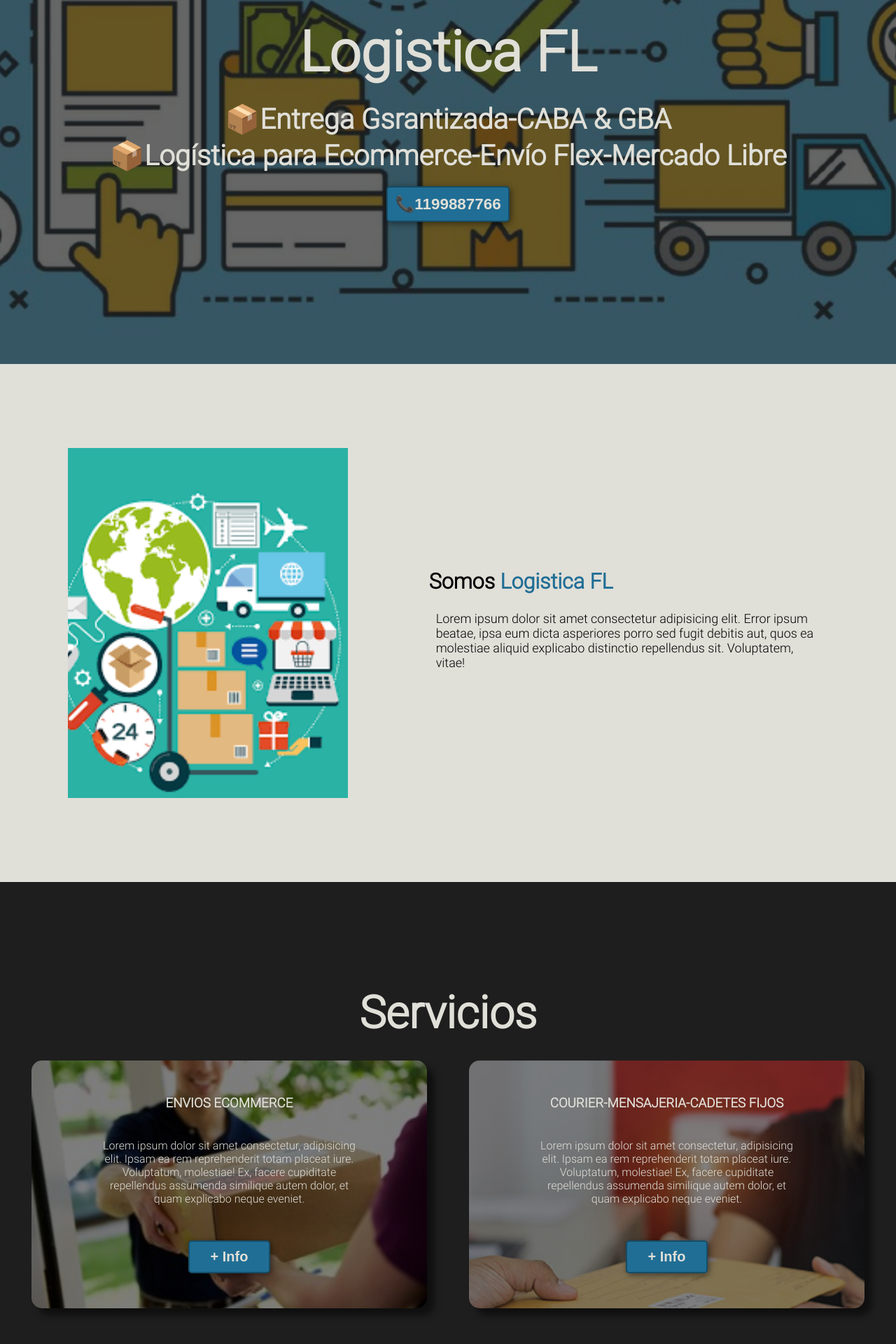
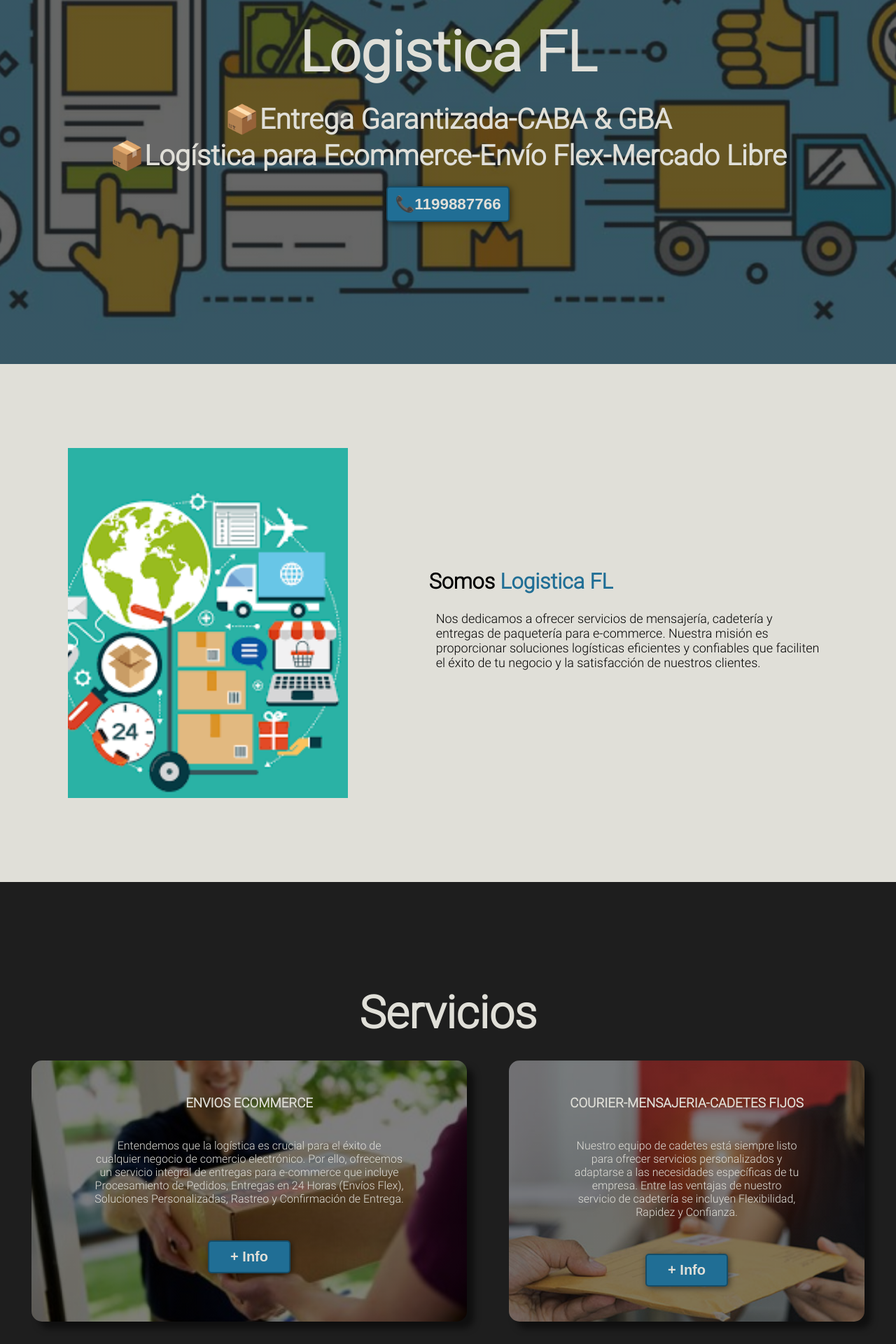
Before and after one commit to Martin-Fuentez/PF-MartinFuentez, a website: page index.html in a window 1280 px wide. Shown: the part 200-2120 px from the top of the page at 70% size. Drawn offline with nearby package versions, Linux system fonts and the light colour scheme; files whose address does not match are found by name.

Commit message:
Entrega Final

```diff
--- a/index.html
+++ b/index.html
@@ -29,7 +29,7 @@
 
     <section id="principal">
         <h1>Logistica FL</h1>
-        <h2>📦Entrega Gsrantizada-CABA & GBA</h2>
+        <h2>📦Entrega Garantizada-CABA & GBA</h2>
         <h2>📦Logística para Ecommerce-Envío Flex-Mercado Libre</h2>
         <button>📞1199887766</button>
     </section>
@@ -39,7 +39,7 @@
             <div class="img-container"></div>
             <div class="texto">
                 <h2>Somos <span class="color-acento">Logistica FL</span></h2>
-                <p>Lorem ipsum dolor sit amet consectetur adipisicing elit. Error ipsum beatae, ipsa eum dicta asperiores porro sed fugit debitis aut, quos ea molestiae aliquid explicabo distinctio repellendus sit. Voluptatem, vitae!</p>
+                <p>Nos dedicamos a ofrecer servicios de mensajería, cadetería y entregas de paquetería para e-commerce. Nuestra misión es proporcionar soluciones logísticas eficientes y confiables que faciliten el éxito de tu negocio y la satisfacción de nuestros clientes.</p>
             </div>
         </div>
     </section>
@@ -50,12 +50,12 @@
             <div class="servicios">
                 <div class="carta">
                     <h3>ENVIOS ECOMMERCE</h3>
-                    <p>Lorem ipsum dolor sit amet consectetur, adipisicing elit. Ipsam ea rem reprehenderit totam placeat iure. Voluptatum, molestiae! Ex, facere cupiditate repellendus assumenda similique autem dolor, et quam explicabo neque eveniet.</p>
+                    <p>Entendemos que la logística es crucial para el éxito de cualquier negocio de comercio electrónico. Por ello, ofrecemos un servicio integral de entregas para e-commerce que incluye Procesamiento de Pedidos, Entregas en 24 Horas (Envíos Flex), Soluciones Personalizadas, Rastreo y Confirmación de Entrega.</p>
                     <button>+ Info</button>
                 </div>
                 <div class="carta">
                     <h3>COURIER-MENSAJERIA-CADETES FIJOS</h3>
-                    <p>Lorem ipsum dolor sit amet consectetur, adipisicing elit. Ipsam ea rem reprehenderit totam placeat iure. Voluptatum, molestiae! Ex, facere cupiditate repellendus assumenda similique autem dolor, et quam explicabo neque eveniet.</p>
+                    <p>Nuestro equipo de cadetes está siempre listo para ofrecer servicios personalizados y adaptarse a las necesidades específicas de tu empresa. Entre las ventajas de nuestro servicio de cadetería se incluyen Flexibilidad, Rapidez y Confianza.</p>
                     <button>+ Info</button>
                 </div>
             </div>
--- a/scss/layout/_contacto.scss
+++ b/scss/layout/_contacto.scss
@@ -4,7 +4,8 @@
         justify-content: center;
         align-items: center;
         flex-direction: column;
-        padding: 20px;
+        padding-top: 100px;
+        padding-bottom: 20px;
         gap: 20px;
         text-align: center;
     }
```
Also changed, not shown: scss/main.css, 1 other file.
